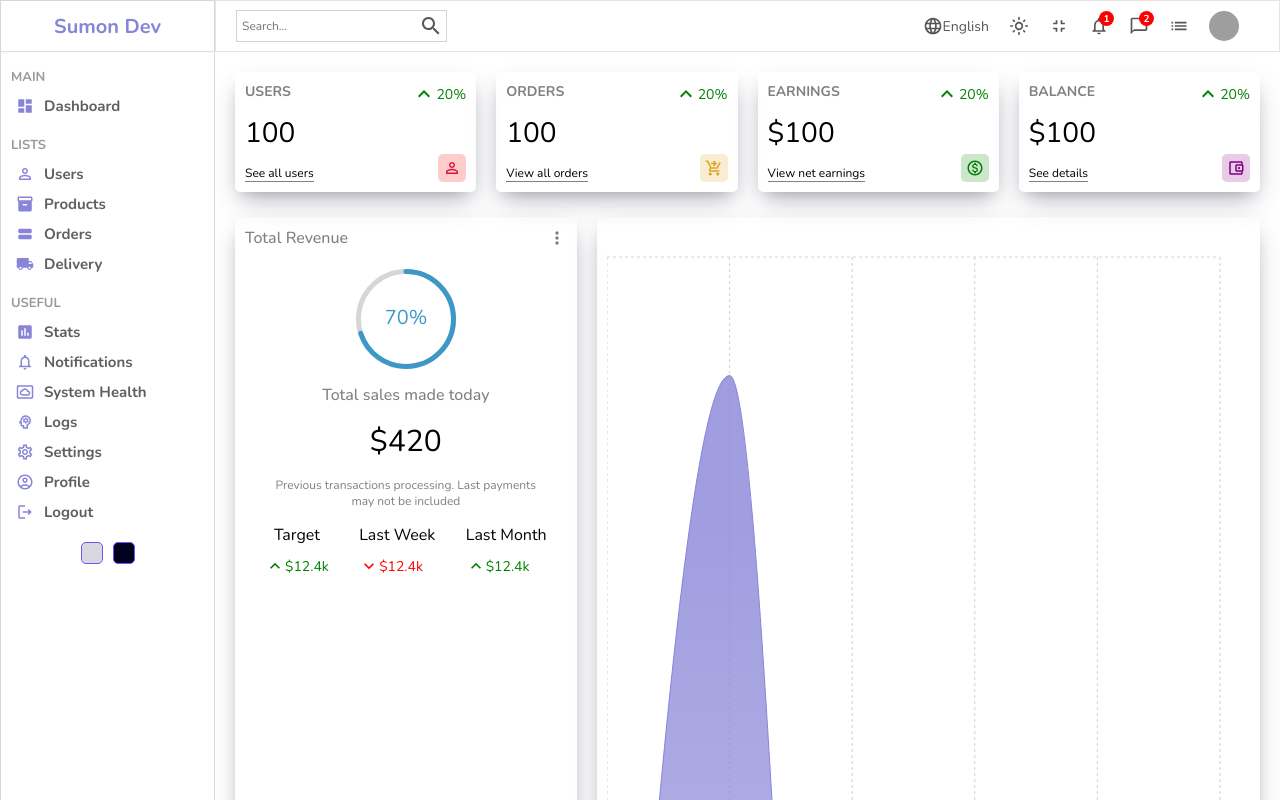
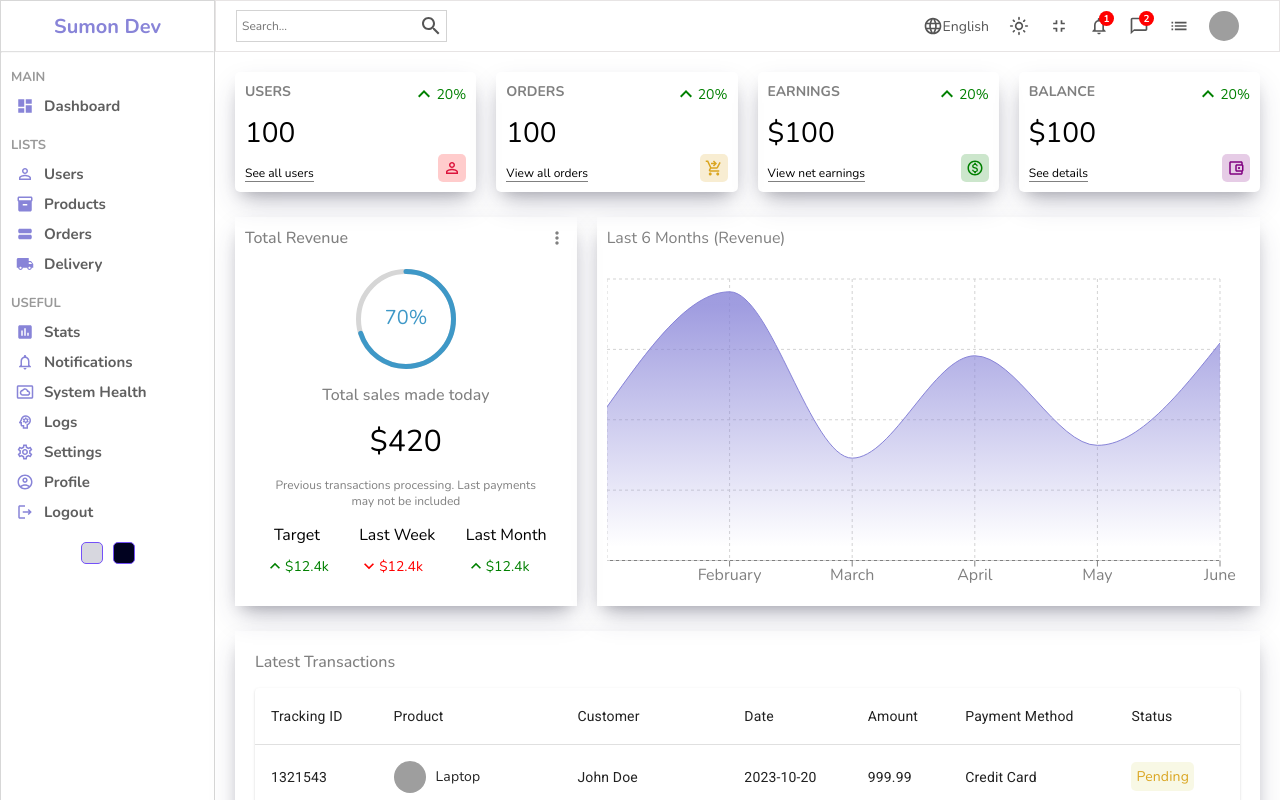
Before and after one commit to sumonaung23/react-admin-panel, a React (Create React App) app: page / in a window 1280 px wide. Shown: the top 800 px of the page. Built offline with nearby package versions, Linux system fonts and the light colour scheme; grey boxes are pictures that could not be loaded.

Commit message:
modified home with props

```diff
--- a/src/pages/home/Home.jsx
+++ b/src/pages/home/Home.jsx
@@ -21,7 +21,7 @@
                 </div>
                 <div className="charts">
                     <Featured />
-                    <Chart />
+                    <Chart title="Last 6 Months (Revenue)" aspect={2 / 1} />
                 </div>
                 <div className="listContainer">
                     <div className="listTitle">Latest Transactions</div>
```
